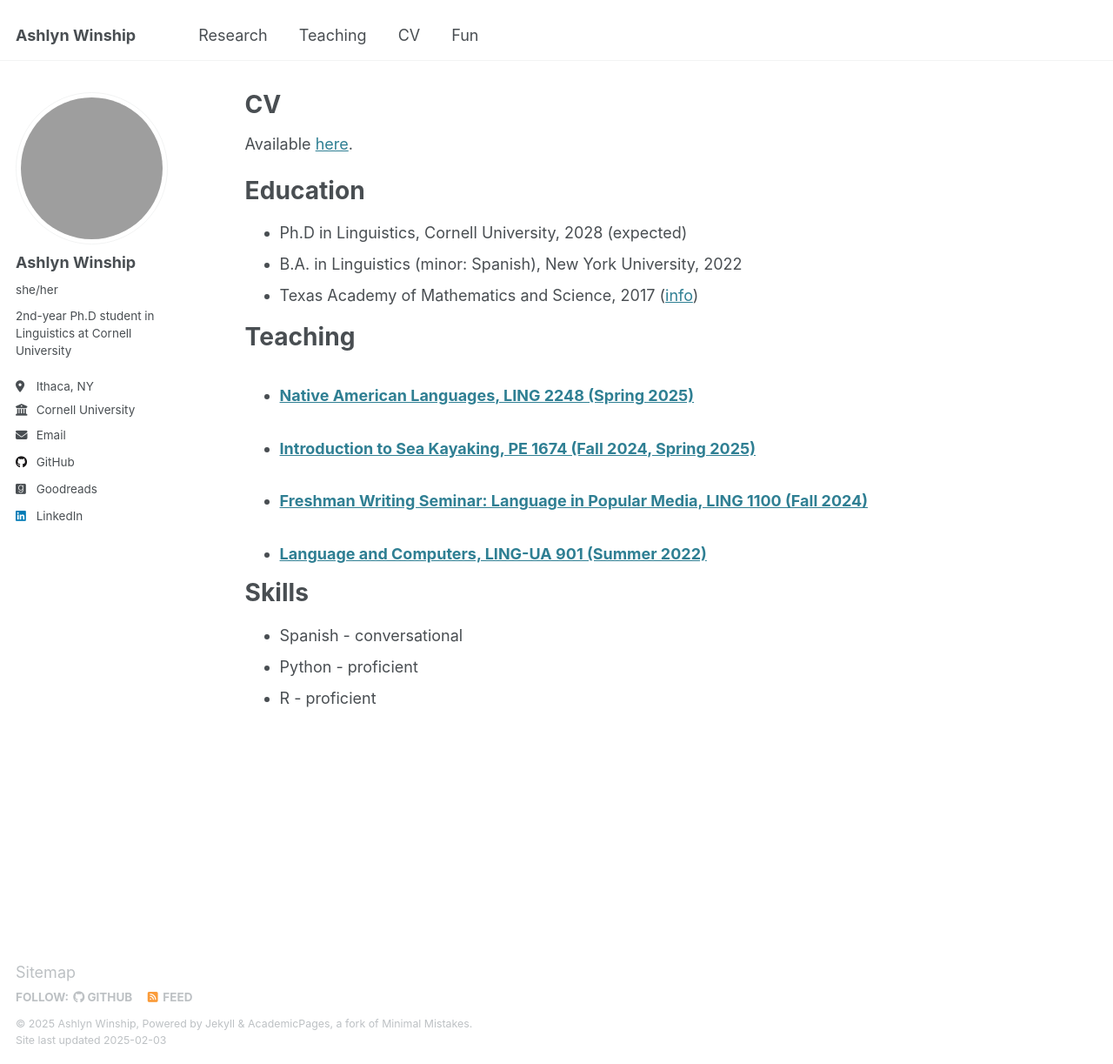
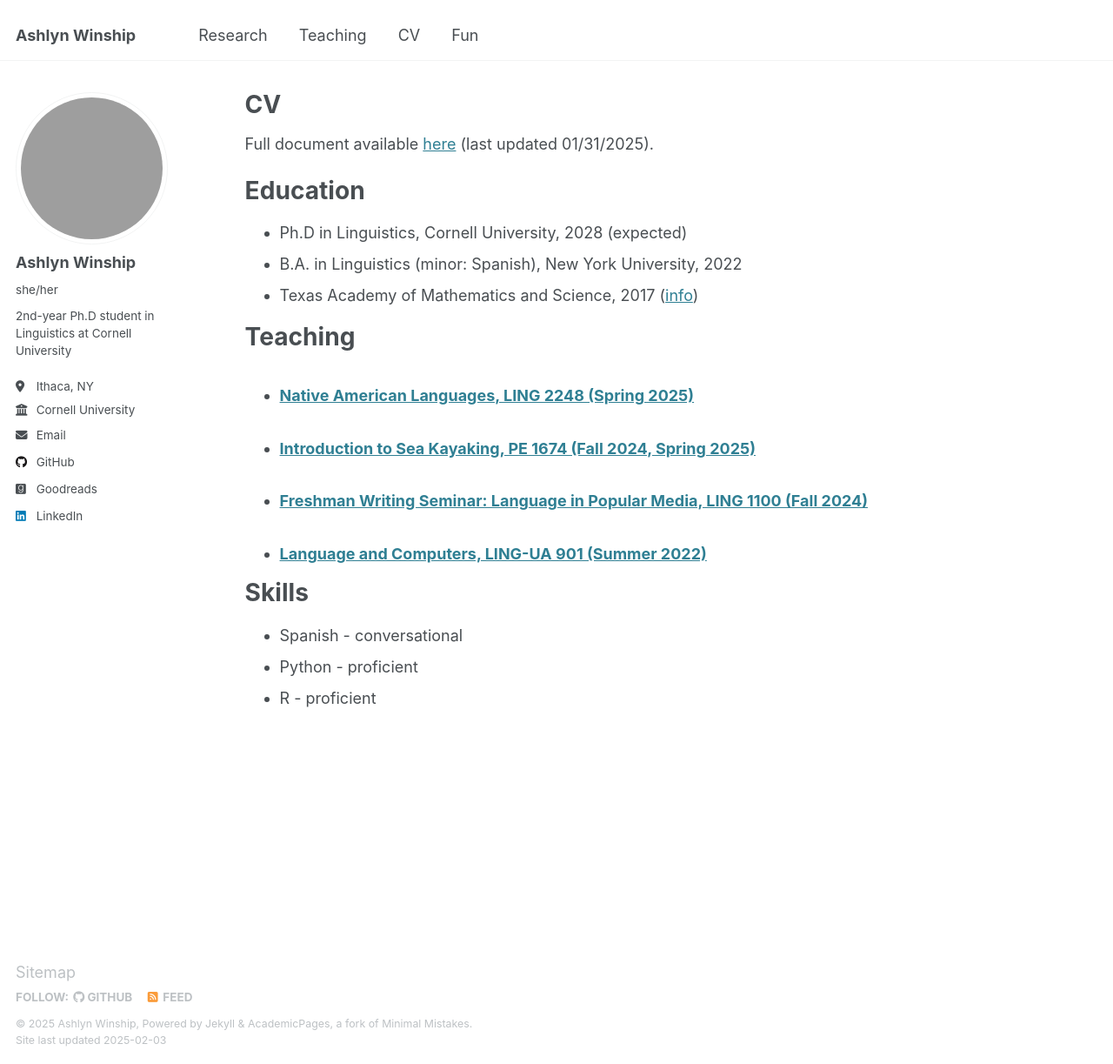
Before and after one commit to ashlynwinship/ashlynwinship.github.io, a Jekyll site: the page built from _pages/cv.md, in a window 1280 px wide and 1223 px high. Shown: the whole window at 87% size. Built offline with Jekyll 4.4.1, drawn with Linux system fonts in a browser that asks for light colours; grey boxes are pictures that could not be loaded.

Commit message:
Update cv.md

```diff
--- a/_pages/cv.md
+++ b/_pages/cv.md
@@ -9,7 +9,7 @@ redirect_from:
 
 {% include base_path %}
 
-Available <a target="_blank" rel="noopener" href="/pdfs/CV_013125.pdf">here</a>.
+Full document available <a target="_blank" rel="noopener" href="/pdfs/CV_013125.pdf">here</a> (last updated 01/31/2025).
 
 Education
 ======
```
